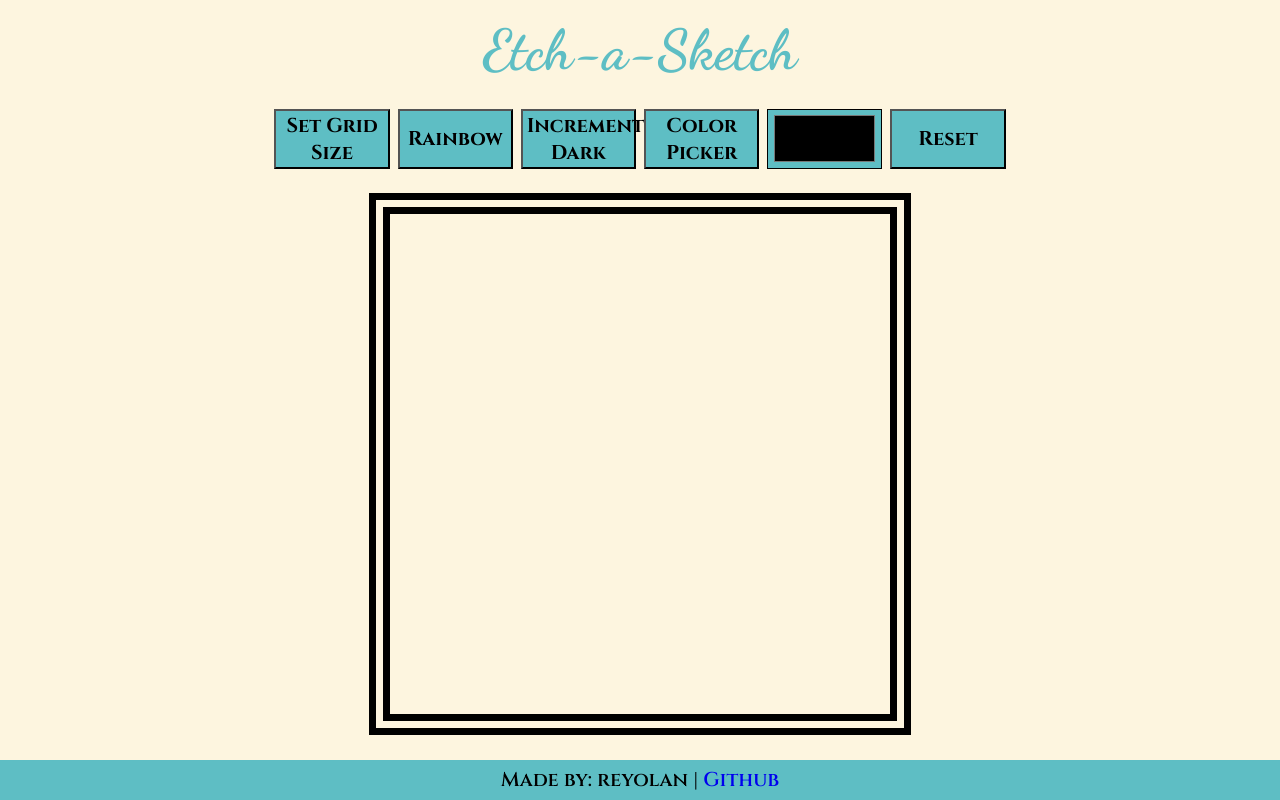
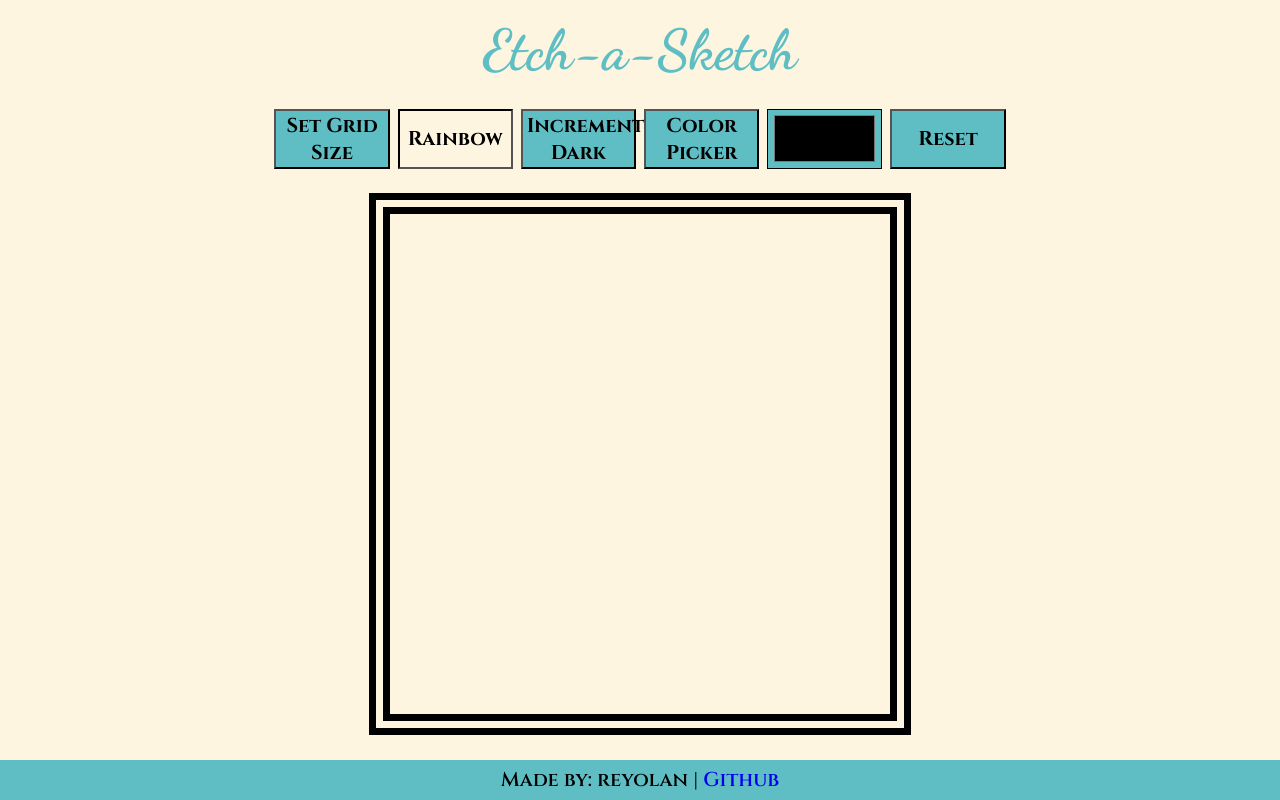
Before and after one commit to reyolan/etch-a-sketch, a plain HTML site: page index.html in a window 1280 px wide. Both pictures are taken after a click on the button "Rainbow". Drawn offline with Linux system fonts and the light colour scheme.

Commit message:
edit html and change textContent to innerText

```diff
--- a/script.js
+++ b/script.js
@@ -101,18 +101,19 @@ function addInsetToButton(e) {
 	let pickerBtn = document.querySelector("#color-pick");
 	let darkenBtn = document.querySelector("#darken");
 
-	if (e.target.textContent === "Rainbow") {
+	if (e.target.innerText === "Rainbow") {
 		rainbowBtn.classList.add("press-btn");
-	} else if (e.target.textContent === "Color Picker") {
+	} else if (e.target.innerText === "Color Picker") {
 		pickerBtn.classList.add("press-btn");
-	} else if (e.target.textContent === "Increment Dark") {
+	} else if (e.target.innerText === "Increment Dark") {
 		darkenBtn.classList.add("press-btn");
 	}
 }
 
 function mouseEnter(e) {
+	console.log(e);
 	addInsetToButton(e);
-	if (e.target.textContent === "Rainbow") {
+	if (e.target.innerText === "Rainbow") {
 		singleModuleClass.forEach((item) => {
 			item.removeEventListener("mouseenter", hoverPickerModule);
 		});
@@ -122,7 +123,7 @@ function mouseEnter(e) {
 		singleModuleClass.forEach((item) => {
 			item.removeEventListener("mouseenter", hoverIncrementDarkModule);
 		});
-	} else if (e.target.textContent === "Color Picker") {
+	} else if (e.target.innerText === "Color Picker") {
 		singleModuleClass.forEach((item) => {
 			item.removeEventListener("mouseenter", hoverRainbowModule);
 		});
@@ -159,6 +160,7 @@ function hoverRainbowModule(e) {
 	e.target.style.backgroundColor = `rgb(${red},${green},${blue})`;
 	colorStyle = e.target.style.backgroundColor;
 	console.log(colorStyle);
+	console.log(e);
 }
 
 function hoverIncrementDarkModule(e) {
```
Also changed, not shown: index.html (+5 -15 lines).
